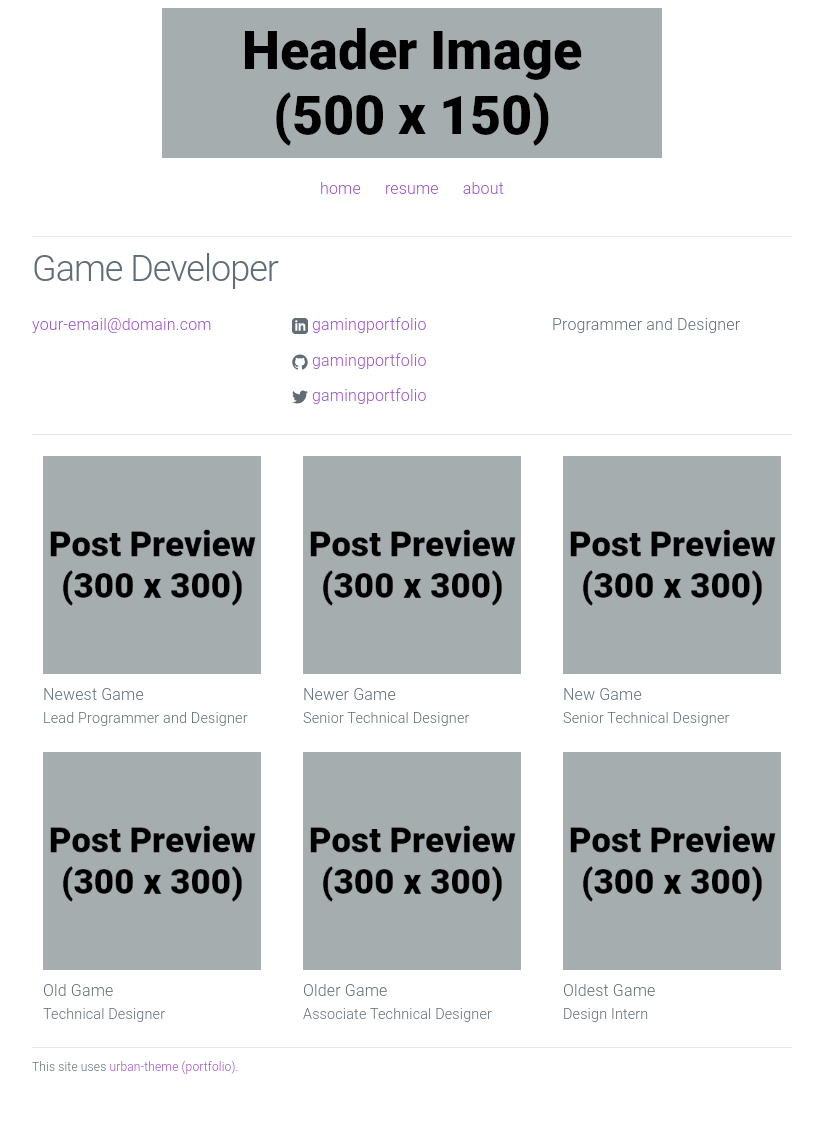
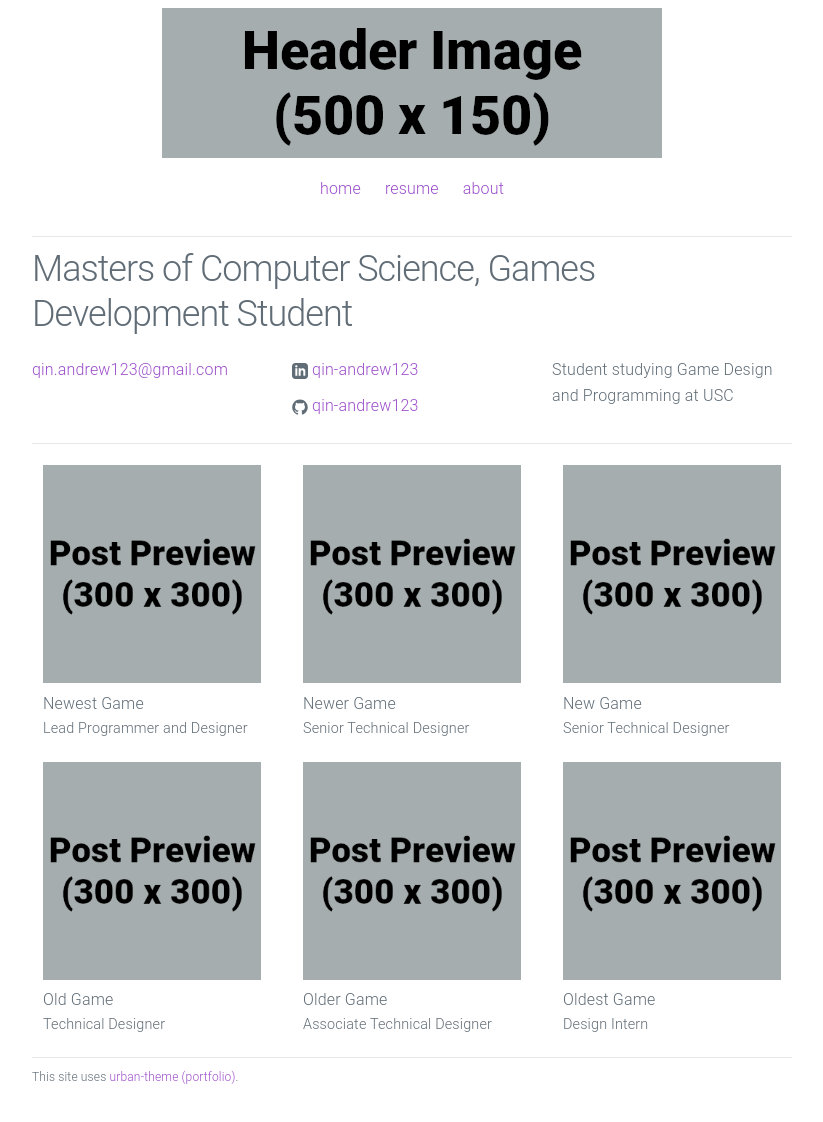
Before and after one commit to qin-andrew123/andyq.github.io, a Jekyll site: the page built from index.html, in a window 1280 px wide. Shown: the whole page, without its empty margins (228-1051 px from the left). Built offline with Jekyll 4.4.1, drawn with Linux system fonts in a browser that asks for light colours.

Commit message:
Update _config.yml

```diff
--- a/_config.yml
+++ b/_config.yml
@@ -1,12 +1,11 @@
 # Site settings
-title: Game Developer
-email: your-email@domain.com
+title: Masters of Computer Science, Games Development Student
+email: qin.andrew123@gmail.com
 description: > # keep this and put description below
-  Programmer and Designer
-url: "https://yourdomain.com" # the base hostname & protocol for your site
-linkedin_url: "https://www.linkedin.com/in/gamingportfolio"
-github_username: gamingportfolio
-twitter_username: gamingportfolio
+  Student studying Game Design and Programming at USC
+url: "https://andyq.github.io" # the base hostname & protocol for your site
+linkedin_url: "https://www.linkedin.com/in/andyqin21"
+github_username: qin-andrew123
 footer_text: "This site uses <a href='https://github.com/gamingportfolio/urban-theme-portfolio'>urban-theme (portfolio)</a>."
 
 # Build settings
```
